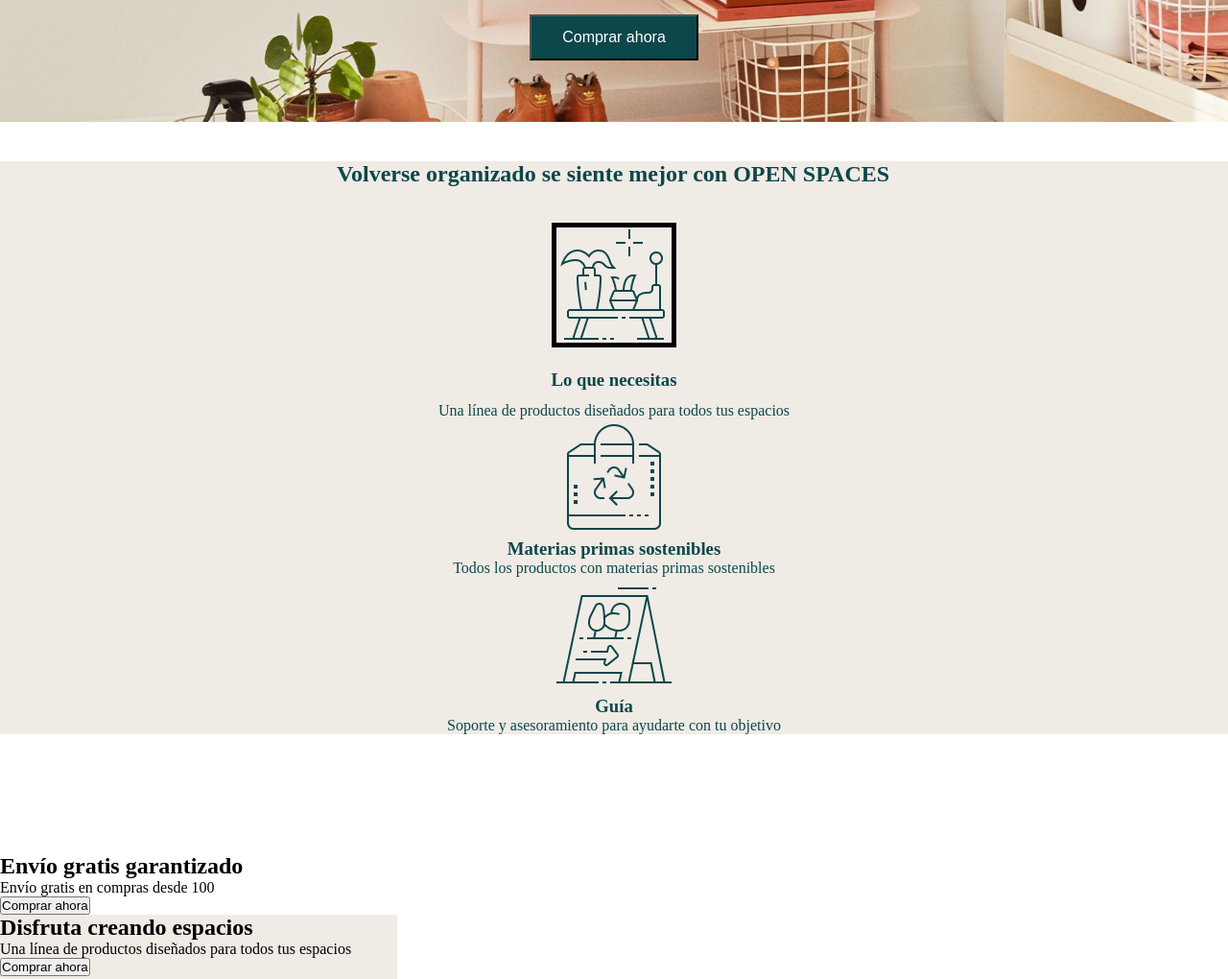
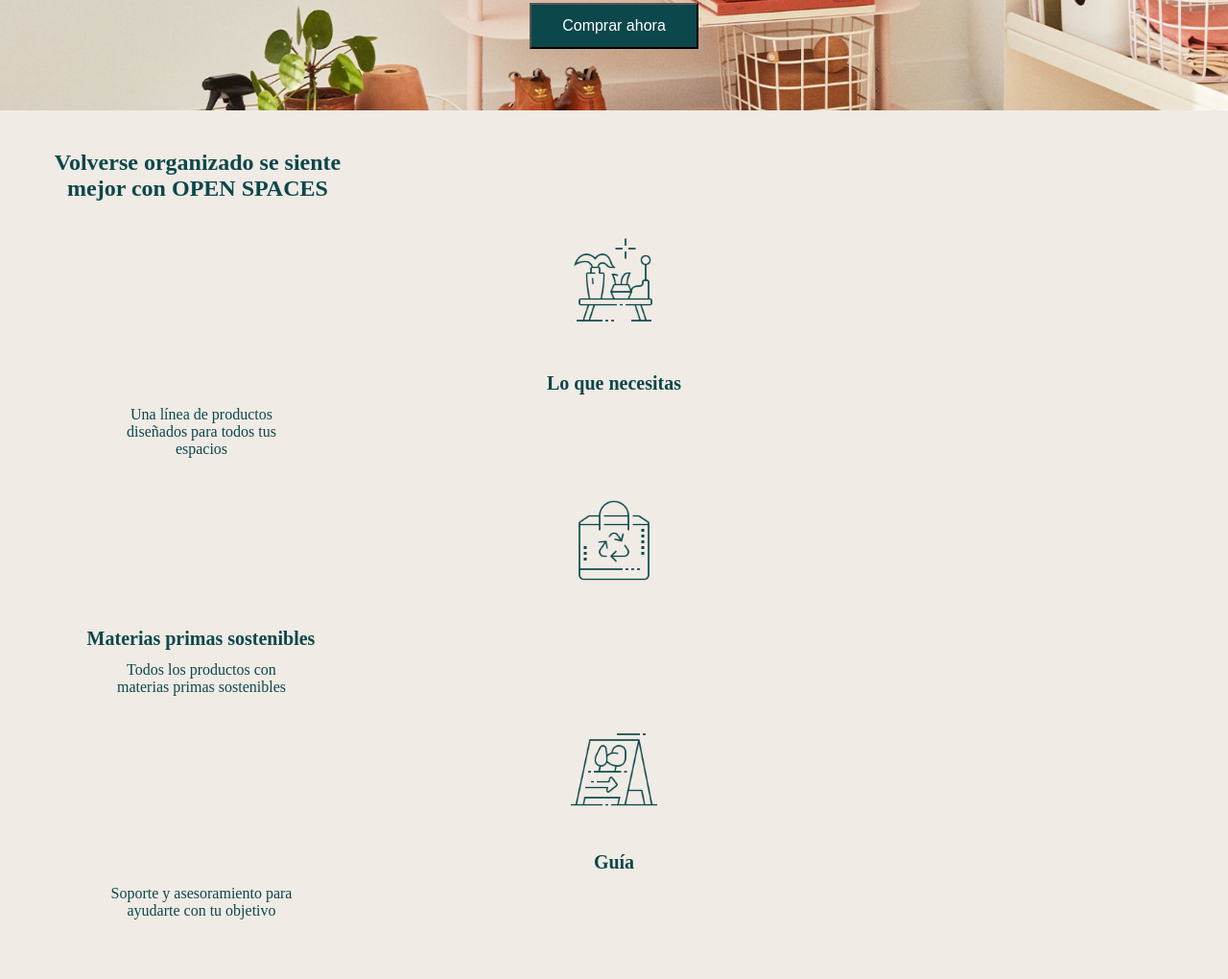
Before and after one commit to Adalab/modulo-1-evaluacion-final-rosacodina, a website: page public/index.html in a window 1280 px wide. Shown: the part 251-1271 px from the top of the page at 96% size. Drawn offline with Linux system fonts and the light colour scheme.

Commit message:
It's better

```diff
--- a/public/index.html
+++ b/public/index.html
@@ -41,43 +41,43 @@
 
         <main>
             <section class="section-1">
-                <article>
+
+                <article class="wrapper">
+
                     <h2 class="title2">Volverse organizado se siente mejor con OPEN SPACES</h2>
 
-                    <img class="icon1" src="./assets/images/icon_1.png" alt="Icono mesa con objetos de hogar">
+                    <img class="table" src="./assets/images/icon_1.png" alt="Icono mesa con objetos de hogar">
 
-                    <h3 class="title3">Lo que necesitas</h3>
+                    <h3 class="title-need">Lo que necesitas</h3>
 
-                    <p class="text1">Una línea de productos diseñados para todos tus espacios</p>
+                    <p class="text">Una línea de productos diseñados para todos tus espacios</p>
+
+                    <img class="bag" src="./assets/images/icon_2.png" alt="Icono bolsa reciclaje">
+
+                    <h3 class="title-materias">Materias primas sostenibles</h3>
+
+                    <p class="text">Todos los productos con materias primas sostenibles</p>
+
+                    <img class="guide" src="/assets/images/icon_3.png" alt="Icono simulando una guía">
+
+                    <h3 class="title-guide">Guía</h3>
+
+                    <p class="text">Soporte y asesoramiento para ayudarte con tu objetivo</p>
                 </article>
 
-
-                <article>
-                    <img src="./assets/images/icon_2.png" alt="Icono bolsa reciclaje">
-
-                    <h3>Materias primas sostenibles</h3>
-
-                    <p>Todos los productos con materias primas sostenibles</p>
-                </article>
-
-
-                <article>
-                    <img src="/assets/images/icon_3.png" alt="Icono simulando una guía">
-                    <h3>Guía</h3>
-                    <p>Soporte y asesoramiento para ayudarte con tu objetivo</p>
-                </article>
             </section>
 
             <section class="section-2">
 
-                <img src="./assets/images/icon_4.png" alt="Icono de un cami
+                <img class="truck" src="./assets/images/icon_4.png" alt="Icono de un cami
                 ón y un reloj indicando que se envía rápido">
 
-                <h2>Envío gratis garantizado</h2>
 
-                <p>Envío gratis en compras desde 100</p>
+                <h2 class="delivery">Envío gratis garantizado</h2>
 
-                <button>Comprar ahora</button>
+                <p class="delivery-text">Envío gratis en compras desde 100</p>
+
+                <button class="buy-button">Comprar ahora</button>
 
 
             </section>
--- a/src/scss/core/_reset.scss
+++ b/src/scss/core/_reset.scss
@@ -1,5 +1,4 @@
 * {
-  box-sizing: border-box;
   margin: 0;
   padding: 0;
 }
--- a/src/scss/core/_variables.scss
+++ b/src/scss/core/_variables.scss
@@ -1,10 +1,13 @@
 :root {
   /*colours*/
   --green: #0c474b;
+  --ligth-green: #0c474b;
   --background-color-light: #f0ebe5;
   --background-color-orange: #ff975a;
 
   /*texts style*/
   --font-size-h1-h2: 24px;
+  --font-size-h3: 20px;
+  --font-size-text: 16;
   --text-align-center: center;
 }
--- a/src/scss/layout/header.scss
+++ b/src/scss/layout/header.scss
@@ -12,19 +12,19 @@
   position: fixed;
   display: flex;
   flex-direction: row;
-  justify-content: space-evenly;
+  justify-content: center;
 }
 
 .bars {
   display: flex;
   justify-content: flex-start;
-  padding-top: 55px;
+  margin: 55px 43px 136px 33px;
   width: 24x;
   height: 24px;
 }
 
 .logo {
-  margin-top: 19px;
+  margin: 19px 101px 100px 0px;
   width: 213px;
   height: 96px;
 }
@@ -47,8 +47,7 @@
 }
 
 .button {
-  padding: 12px 24px 12px 24px;
-  margin: 24px 119px 64px 119px;
+  margin: 12px 119px 64px 119px;
   width: 176px;
   height: 48px;
   font-size: 16px;
--- a/src/scss/layout/section-1.scss
+++ b/src/scss/layout/section-1.scss
@@ -3,22 +3,75 @@
   text-align: var(--text-align-center);
   color: var(--green);
   width: 100vw;
+  height: 1024px;
+  display: grid;
 }
+
+.wrapper {
+  grid-template-columns: 1fr;
+  grid-template-columns: 100vw;
+}
+
 .title2 {
   font-size: var(--font-size-h1-h2);
   color: var(--green-titles);
-  margin: 41px 47px 18.5px 45px;
+  margin: 41px 47px 0px 45px;
+  width: 322px;
+  grid-column-start: 1;
+  grid-column-end: 1;
 }
 
-.icon1 {
-  border: 5px solid black;
-  margin-top: 18.5px;
+.table {
+  margin-top: 37px;
+  width: 90px;
+  height: 90px;
+  grid-column-start: 1;
+  grid-column-end: 1;
 }
 
-.title3 {
-  margin-top: 18.5px;
+.title-need {
+  margin-top: 47px;
+  font-size: var(--font-size-h3);
+  grid-column-start: 1;
+  grid-column-end: 1;
 }
 
-.text1 {
-  margin-top: 12px;
+.text {
+  margin: 12px 100px 0px 106px;
+  font-size: var(--font-size-);
+  width: 208px;
+  color: var(--ligth-green);
+  grid-column-start: 1;
+  grid-column-end: 1;
 }
+
+.bag {
+  margin-top: 40.5px;
+  width: 90px;
+  height: 90px;
+  grid-column-start: 1;
+  grid-column-end: 1;
+}
+
+.title-materias {
+  margin: 42px 59px 0px 64px;
+  width: 291px;
+  font-size: var(--font-size-h3);
+  grid-column-start: 1;
+  grid-column-end: 1;
+}
+
+.guide {
+  margin-top: 31px;
+  width: 90px;
+  height: 90px;
+  grid-column-start: 1;
+  grid-column-end: 1;
+}
+
+.title-guide {
+  margin-top: 37.5px;
+  font-size: var(--font-size-h3);
+  grid-column-start: 1;
+  grid-column-end: 1;
+}
--- a/src/scss/layout/section-2.scss
+++ b/src/scss/layout/section-2.scss
@@ -1,3 +1,29 @@
 .section-2 {
-  background-color: var(--baackground-color-orange);
+  background-color: var(--background-color-orange);
+  width: auto;
+  display: grid;
+  grid-template-columns: 1fr;
 }
+
+.truck {
+  width: 120px;
+  margin: 46px 152px 0px 142px;
+}
+
+.delivery {
+  margin-top: 10px;
+  text-align: center;
+  color: white;
+  font-size: var(--font-size-h1-h2);
+  font-weight: 600;
+}
+
+.delivery-text {
+  text-align: center;
+  color: white;
+  font-size: 14px;
+  font-weight: normal;
+}
+
+.buy-button {
+}
```
Also changed, not shown: src/html/partials/section-1.html (+18 -19 lines), src/html/partials/section-2.html (+5 -4 lines), public/assets/css/layout/header.css, public/assets/css/layout/section-1.css, public/assets/css/layout/section-2.css, public/assets/css/main.css, 4 other files.
